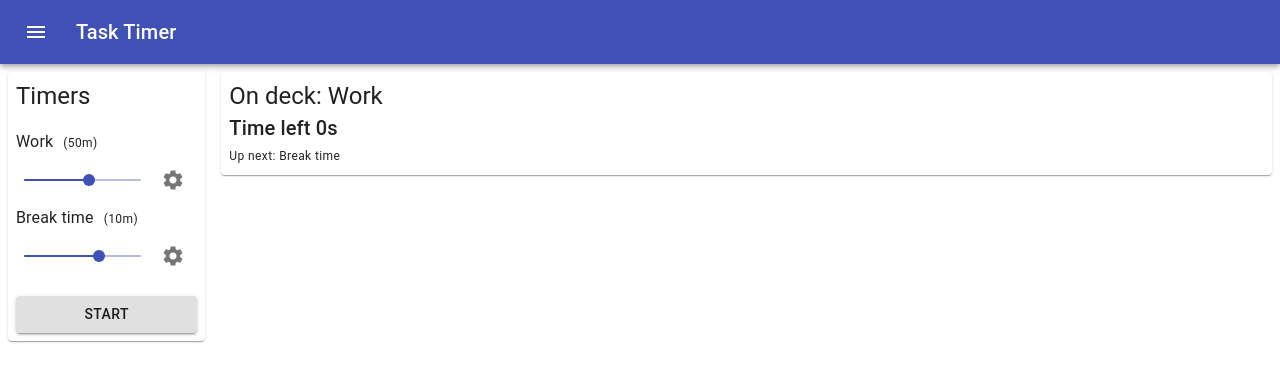
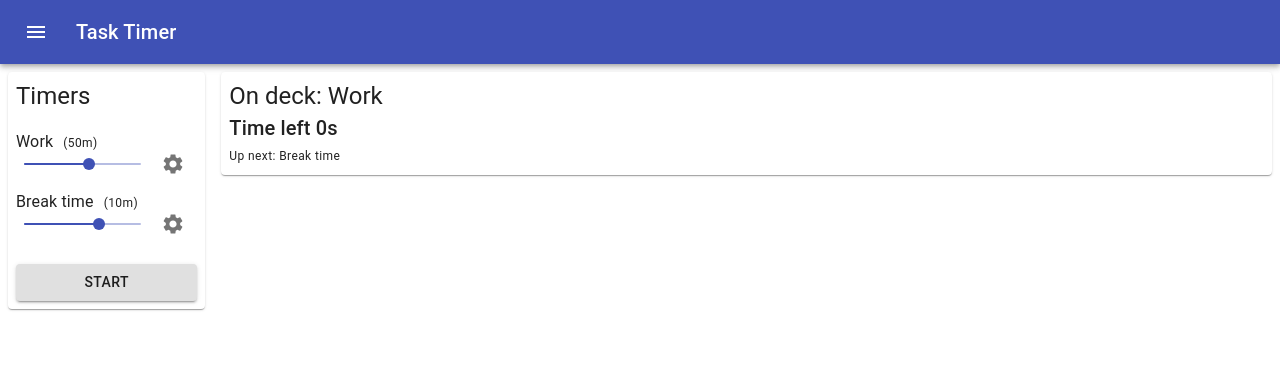
Before and after one commit to enigma0Z/task-timer, a React (Create React App) app: page / in a window 1280 px wide. Shown: the top 382 px of the page. Built offline with nearby package versions, Linux system fonts and the light colour scheme.

Commit message:
Tighter margin

```diff
--- a/src/components/label-slider/index.tsx
+++ b/src/components/label-slider/index.tsx
@@ -30,6 +30,10 @@ const styles = (theme: Theme) => createStyles({
         width: '100%',
         justifyContent: 'center',
         verticalAlign: 'middle'
+    },
+
+    sliderLabelContainer: {
+        marginBottom: -16
     },
 
     sliderLabel: {
@@ -96,7 +100,7 @@ export const LabelSlider = withStyles(styles)(class LabelSliderComponent extends
                     <MenuItem>Edit</MenuItem>
                     <MenuItem>Delete</MenuItem>
                 </Menu>
-                <Box display='flex' flexDirection='row' flex='100%' alignItems='baseline'>
+                <Box display='flex' flexDirection='row' flex='100%' alignItems='baseline' className={classes.sliderLabelContainer}>
                     <Typography variant="subtitle1" className={classes.sliderLabel}>{this.props.label}</Typography>
                     <Typography variant="caption" className={classes.sliderLabel}>({this.props.formatCallback(this.state.value)})</Typography>
                 </Box>
```
